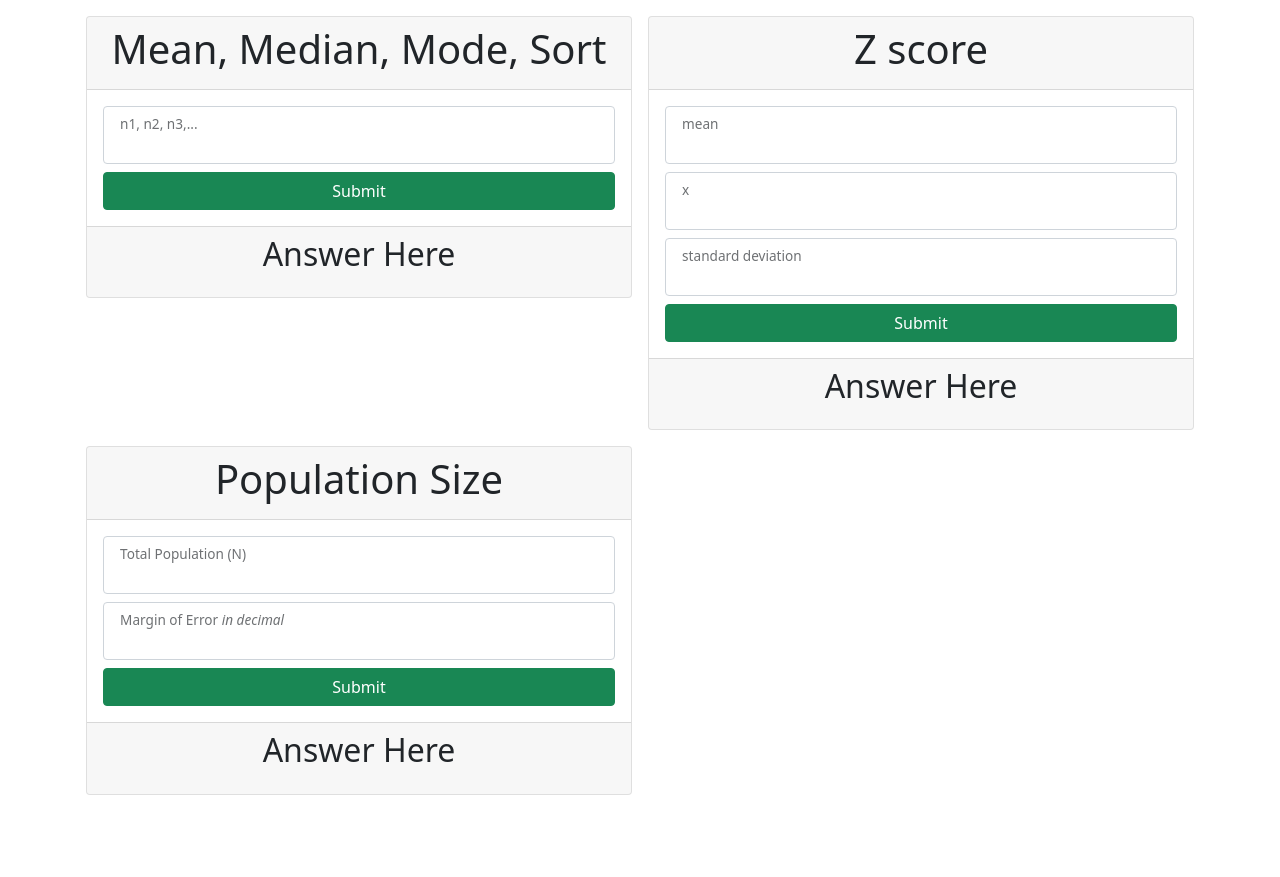
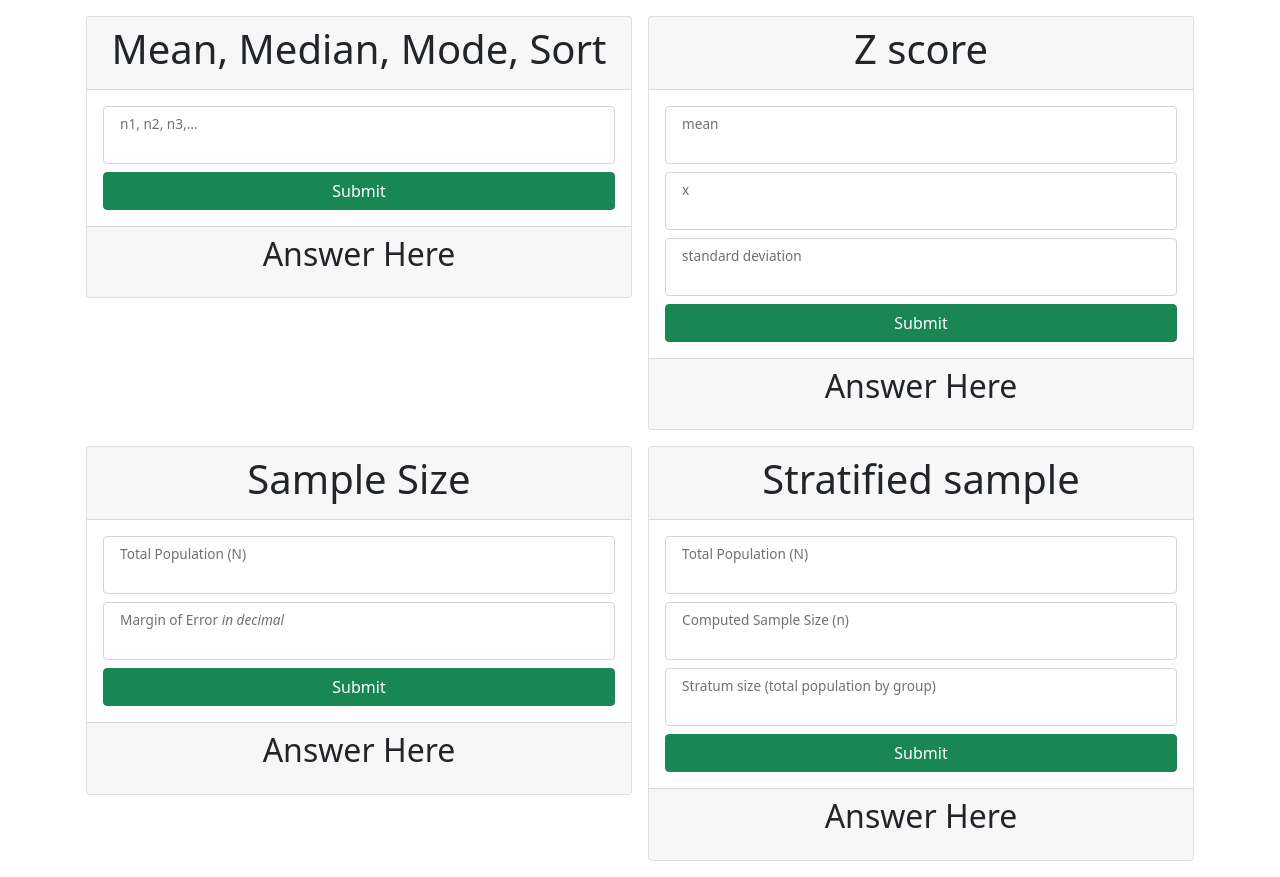
Before and after one commit to JohnDanielTejero/Quantitative-Methods, a plain HTML site: page index.html in a window 1280 px wide. Before the commit the page ends 811 px from the top, so only its background shows below. Drawn offline with nearby package versions, Linux system fonts and the light colour scheme.

Commit message:
added stratum formula

```diff
--- a/index.html
+++ b/index.html
@@ -124,6 +124,19 @@
             answerArea.innerHTML = `<b>Sample Size: </b> ${result}`;
         }
 
+        function getStratumSampleSize(event){
+            event.preventDefault();
+            const answer = document.getElementById('stratum-sample-size');
+            const N = Number(event.target[0].value);
+            const n = Number(event.target[1].value);
+            const stratum = Number(event.target[2].value);
+
+            const result = Math.round( ( n / N ) * stratum);
+            answer.innerHTML = `
+                <span class="fw-bold"> Stratum sample size = </span><span> ${result}</span>
+            `;
+        }
+
     </script>
 </head>
 <body class="container p-3">
@@ -205,7 +218,7 @@
             <div class = "card">
                 <div class = "card-header">
                    <h1 class = "text-center">
-                    Population Size
+                        Sample Size
                    </h1>
                 </div>
                 <div class = "car-body p-3">
@@ -237,6 +250,48 @@
                 </div>
             </div>
         </div>
+        <div class = "col-12 col-md-6">
+            <div class = "card">
+                <div class = "card-header">
+                   <h1 class = "text-center">
+                        Stratified sample
+                   </h1>
+                </div>
+                <div class = "car-body p-3">
+                    <form class = "row g-2" onsubmit="getStratumSampleSize(event)">
+                        <div class = "col-12 form-floating">
+                            <input class = "form-control" name = "list"/>
+                            <label for ="list" class = "ms-2">
+                                Total Population (N)
+                            </label>
+                        </div>
+                        <div class = "col-12 form-floating">
+                            <input class = "form-control" name = "list"/>
+                            <label for ="list" class = "ms-2">
+                                Computed Sample Size (n)
+                            </label>
+                        </div>
+                        <div class = "col-12 form-floating">
+                            <input class = "form-control" name = "list"/>
+                            <label for ="list" class = "ms-2">
+                                Stratum size (total population by group)
+                            </label>
+                        </div>
+                        <div class="col-12">
+                            <button class="btn btn-success w-100">Submit</button>
+                        </div>
+                    </form>
+                </div>
+                <div class = "card-footer">
+                    <div class = "row">
+                        <div class = "col-12">
+                            <h2 class = "text-center">Answer Here</h2>
+                            <p id = "stratum-sample-size"></p>
+                        </div>
+                    </div>
+                </div>
+            </div>
+        </div>
     </div>
 </body>
 </html>
```
